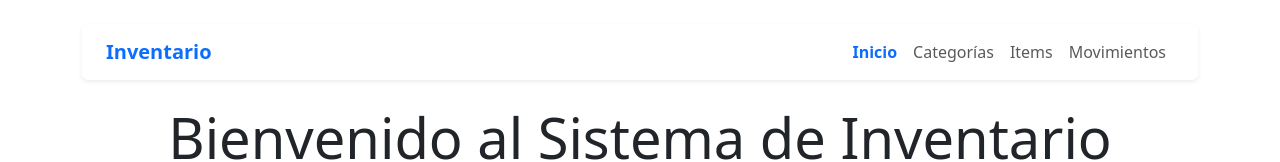
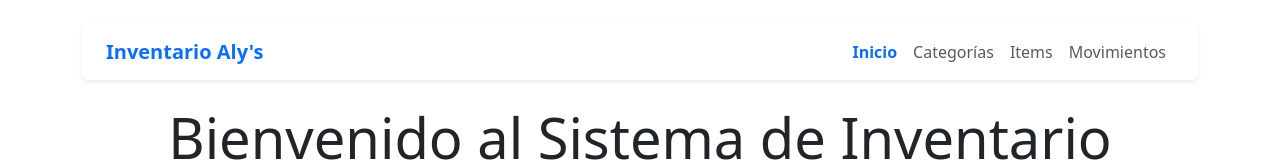
Before and after one commit to jun-code7/frontend_app_inventario, a React (Vite) app: page / in a window 1280 px wide. Shown: the top 162 px of the page. Built offline with nearby package versions, Linux system fonts and the light colour scheme.

Commit message:
Titulo de inicio actualizado con nuevos espaciados

```diff
--- a/src/App.jsx
+++ b/src/App.jsx
@@ -15,7 +15,7 @@ function App() {
     <Router>
       <div className="container mt-4">
             <nav className="navbar navbar-expand-lg navbar-light bg-white shadow-sm rounded px-4 py-2 mb-4">
-                <NavLink className="navbar-brand fw-bold text-primary" to="/">Inventario</NavLink>
+                <NavLink className="navbar-brand fw-bold text-primary" to="/">Inventario Aly's </NavLink>
                 <button className="navbar-toggler" type="button" data-bs-toggle="collapse" data-bs-target="#navbarNav">
                   <span className="navbar-toggler-icon"></span>
                 </button>
--- a/src/pages/Inicio.jsx
+++ b/src/pages/Inicio.jsx
@@ -5,6 +5,7 @@ export default function Inicio() {
   return (
     <div className="text-center">
       <h1 className="display-4">Bienvenido al Sistema de Inventario</h1>
+      <br />
       <h2  className="display-5" >Aly's Eventos</h2>
       <br /><br />
       <p className="lead">Gestiona tus ítems y categorías de forma rápida y sencilla.</p>
```
